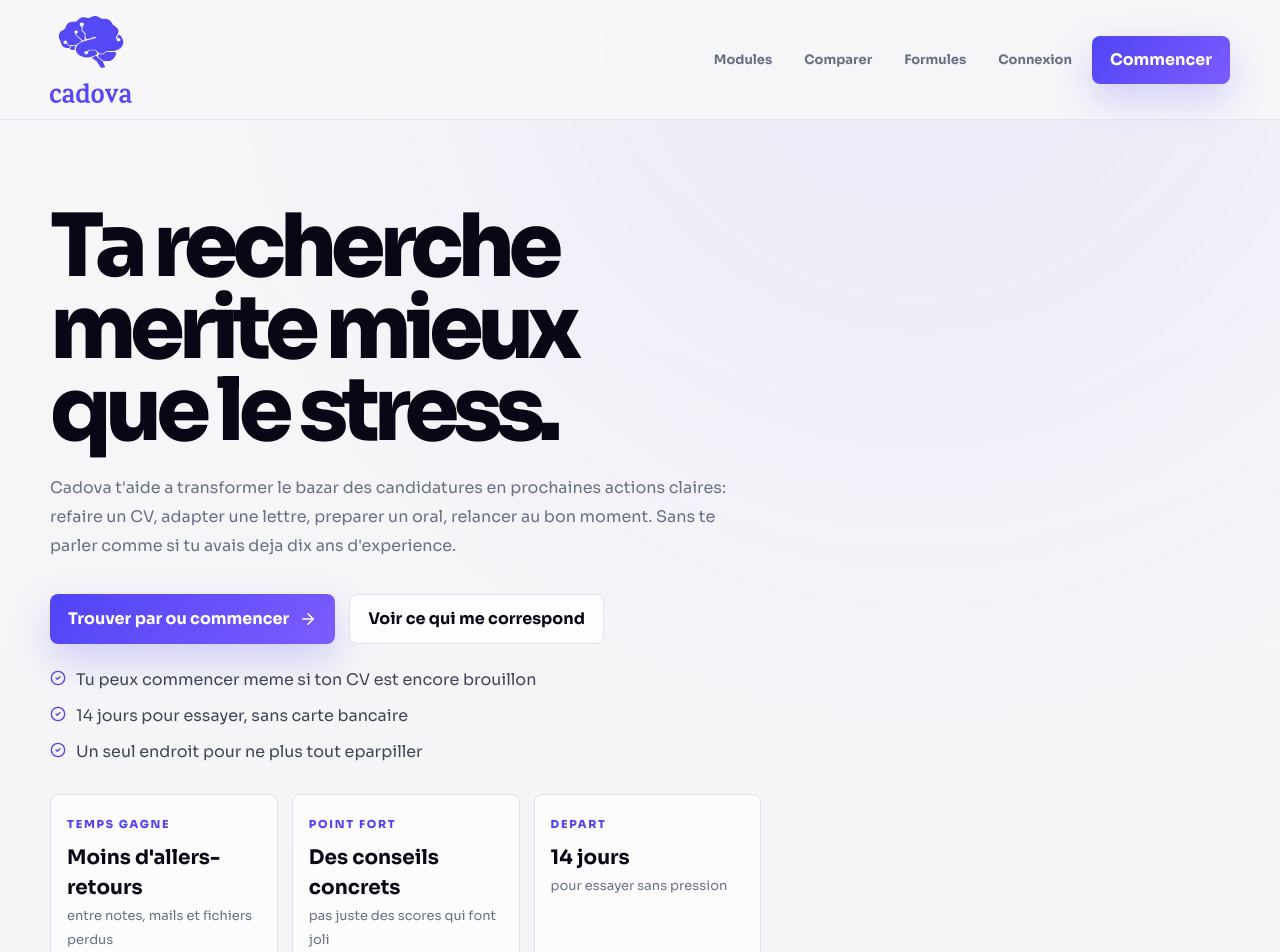
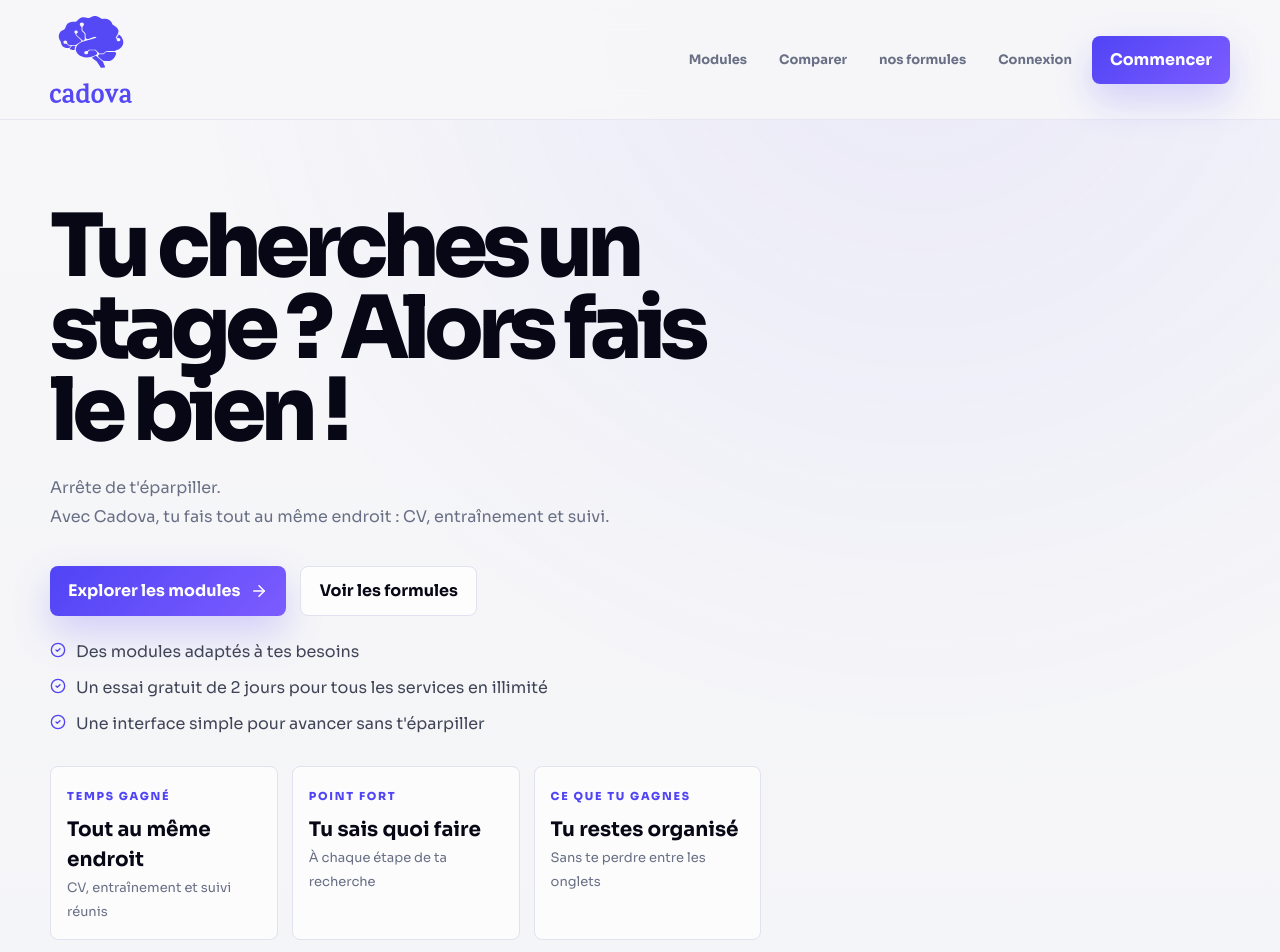
Before and after one commit to nothanger/cadova, a React (Vite) app: page / in a window 1280 px wide. Shown: the top 952 px of the page. Built offline with nearby package versions, Linux system fonts and the light colour scheme.

Commit message:
Match landing copy to reference

```diff
--- a/src/app/components/MarketingShell.tsx
+++ b/src/app/components/MarketingShell.tsx
@@ -53,7 +53,7 @@ export function MarketingShell({
               Comparer
             </NavLink>
             <NavLink to="/pricing" className={({ isActive }) => getNavClass(isActive)} onClick={closeMenu}>
-              Formules
+              nos formules
             </NavLink>
             <NavLink to="/login" className={({ isActive }) => getNavClass(isActive)} onClick={closeMenu}>
               Connexion
--- a/src/app/pages/Landing.tsx
+++ b/src/app/pages/Landing.tsx
@@ -6,15 +6,15 @@ import { useSEO } from "../hooks/useSEO";
 import { cadovaModules } from "../lib/module-data";
 
 const proofPoints = [
-  "Tu peux commencer meme si ton CV est encore brouillon",
-  "14 jours pour essayer, sans carte bancaire",
-  "Un seul endroit pour ne plus tout eparpiller",
+  "Des modules adaptés à tes besoins",
+  "Un essai gratuit de 2 jours pour tous les services en illimité",
+  "Une interface simple pour avancer sans t'éparpiller",
 ];
 
 const heroStats = [
-  { value: "CV, lettre, suivi", label: "Tout ce qui part vraiment" },
-  { value: "ATS + entretien", label: "Pour comprendre avant d'envoyer" },
-  { value: "Relances au clair", label: "Moins de candidatures oubliees" },
+  { value: "Trouve ton entreprise", label: "Candidatures structurées" },
+  { value: "Ton CV prêt en quelques minutes", label: "Optimisation avant envoi" },
+  { value: "Tu suis tes candidatures", label: "Suivi plus régulier" },
 ];
 
 const workflow = [
@@ -60,23 +60,25 @@ export function Landing() {
         <div className="marketing-container marketing-hero-grid">
           <div className="marketing-hero-content">
             <h1 className="marketing-title">
-              Ta recherche
+              Tu cherches un
               <br />
-              merite mieux
+              stage ? Alors fais
               <br />
-              que le stress.
+              le bien !
             </h1>
             <p className="marketing-copy" style={{ marginTop: 22 }}>
-              Cadova t'aide a transformer le bazar des candidatures en prochaines actions claires: refaire un CV, adapter une lettre, preparer un oral, relancer au bon moment. Sans te parler comme si tu avais deja dix ans d'experience.
+              Arrête de t'éparpiller.
+              <br />
+              Avec Cadova, tu fais tout au même endroit : CV, entraînement et suivi.
             </p>
 
             <div className="marketing-actions">
               <Link to="/modules" className="marketing-button-primary">
-                Trouver par ou commencer
+                Explorer les modules
                 <ArrowRight size={18} />
               </Link>
               <Link to="/pricing" className="marketing-button-secondary">
-                Voir ce qui me correspond
+                Voir les formules
               </Link>
             </div>
 
@@ -91,19 +93,19 @@ export function Landing() {
 
             <div className="marketing-meta-grid">
               <div className="marketing-meta-card">
-                <span className="marketing-kicker">Temps gagne</span>
-                <strong>Moins d'allers-retours</strong>
-                <span className="marketing-price-note">entre notes, mails et fichiers perdus</span>
+                <span className="marketing-kicker">Temps gagné</span>
+                <strong>Tout au même endroit</strong>
+                <span className="marketing-price-note">CV, entraînement et suivi réunis</span>
               </div>
               <div className="marketing-meta-card">
                 <span className="marketing-kicker">Point fort</span>
-                <strong>Des conseils concrets</strong>
-                <span className="marketing-price-note">pas juste des scores qui font joli</span>
+                <strong>Tu sais quoi faire</strong>
+                <span className="marketing-price-note">À chaque étape de ta recherche</span>
               </div>
               <div className="marketing-meta-card">
-                <span className="marketing-kicker">Depart</span>
-                <strong>14 jours</strong>
-                <span className="marketing-price-note">pour essayer sans pression</span>
+                <span className="marketing-kicker">Ce que tu gagnes</span>
+                <strong>Tu restes organisé</strong>
+                <span className="marketing-price-note">Sans te perdre entre les onglets</span>
               </div>
             </div>
           </div>
```
